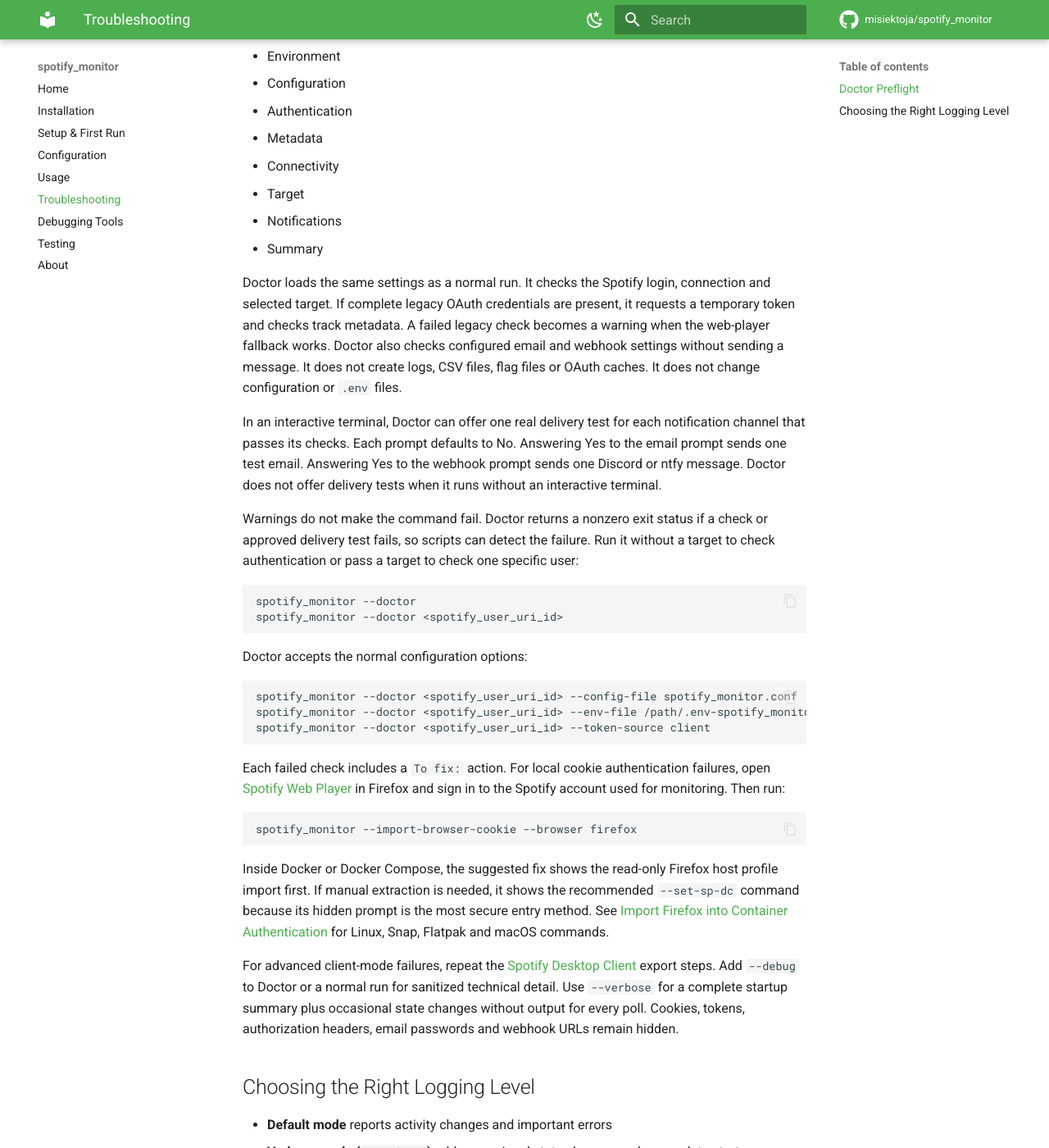
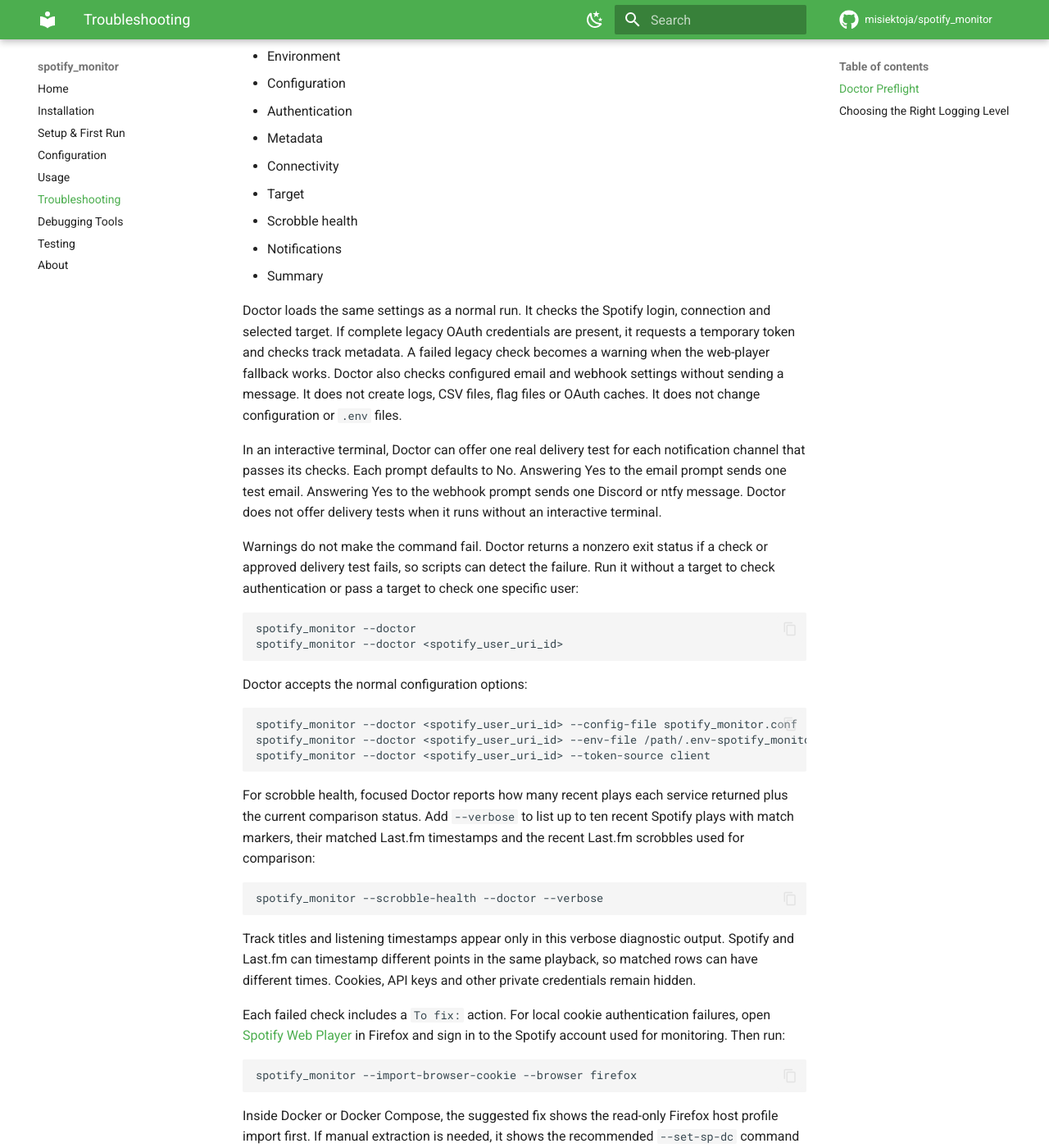
Before and after one commit to misiektoja/spotify_monitor, an MkDocs documentation site: the page built from docs/troubleshooting.md, in a window 1280 px wide and 1400 px high, scrolled down 431 px. Shown: the whole window at 82% size. Built offline with MkDocs 1.6.1 and Material for MkDocs 9.7.7, drawn with Linux system fonts in a browser that asks for light colours; comment, search, counter and statistics services are not loaded.

Commit message:
docs(troubleshooting): document scrobble health diagnostics

````diff
--- a/docs/troubleshooting.md
+++ b/docs/troubleshooting.md
@@ -19,6 +19,7 @@
 * Metadata
 * Connectivity
 * Target
+* Scrobble health
 * Notifications
 * Summary
 
@@ -41,6 +42,14 @@
 spotify_monitor --doctor <spotify_user_uri_id> --token-source client
 ```
 
+For scrobble health, focused Doctor reports how many recent plays each service returned plus the current comparison status. Add `--verbose` to list up to ten recent Spotify plays with match markers, their matched Last.fm timestamps and the recent Last.fm scrobbles used for comparison:
+
+```sh
+spotify_monitor --scrobble-health --doctor --verbose
+```
+
+Track titles and listening timestamps appear only in this verbose diagnostic output. Spotify and Last.fm can timestamp different points in the same playback, so matched rows can have different times. Cookies, API keys and other private credentials remain hidden.
+
 Each failed check includes a `To fix:` action. For local cookie authentication failures, open [Spotify Web Player](https://open.spotify.com/) in Firefox and sign in to the Spotify account used for monitoring. Then run:
 
 ```sh
````
